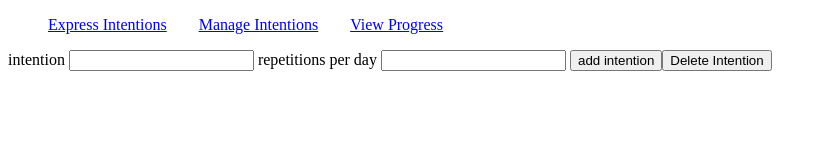
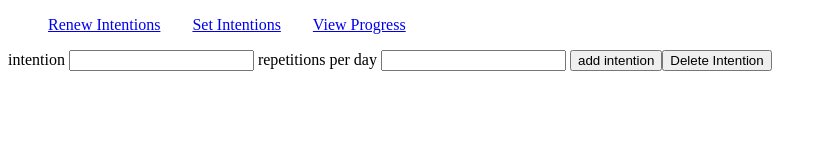
Before and after one commit to erhestrada/intentions-tracker-frontend, a website built with Vite: page manageIntentions.html in a window 1280 px wide. Shown: the whole page, without its empty margins (0-827 px from the left). Built offline with nearby package versions, Linux system fonts and the light colour scheme.

Commit message:
update nav bars on each page to be consistent

```diff
--- a/manageIntentions.html
+++ b/manageIntentions.html
@@ -9,8 +9,8 @@
 <body>
     <nav>
         <ul>
-            <li><a href="index.html">Express Intentions</a></li>
-            <li><a href="manageIntentions.html">Manage Intentions</a></li>
+            <li><a href="index.html">Renew Intentions</a></li>
+            <li><a href="manageIntentions.html">Set Intentions</a></li>
             <li><a href="progress.html">View Progress</a></li>
         </ul>
     </nav>
```
Also changed, not shown: progress.html (+2 -2 lines).
